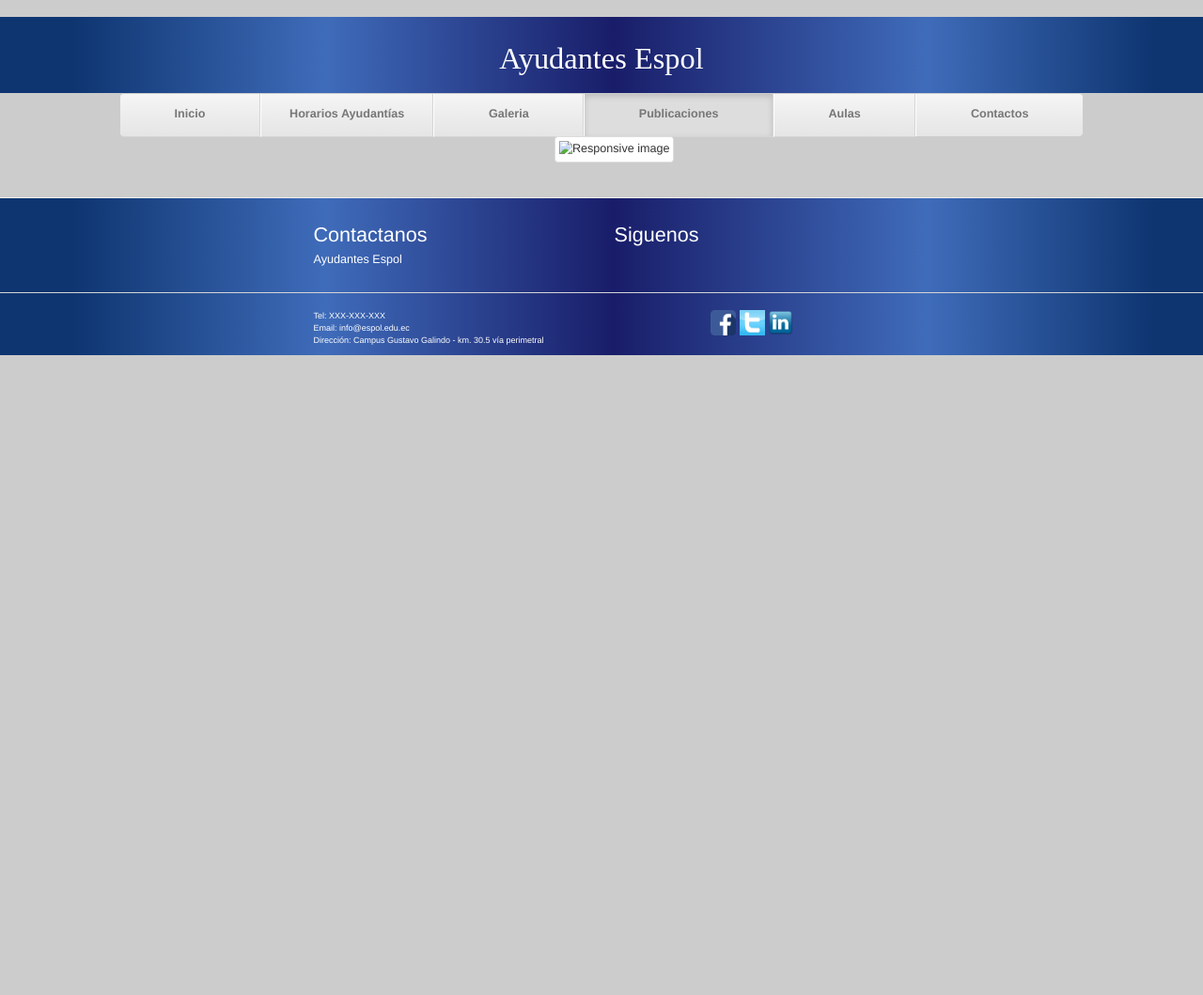
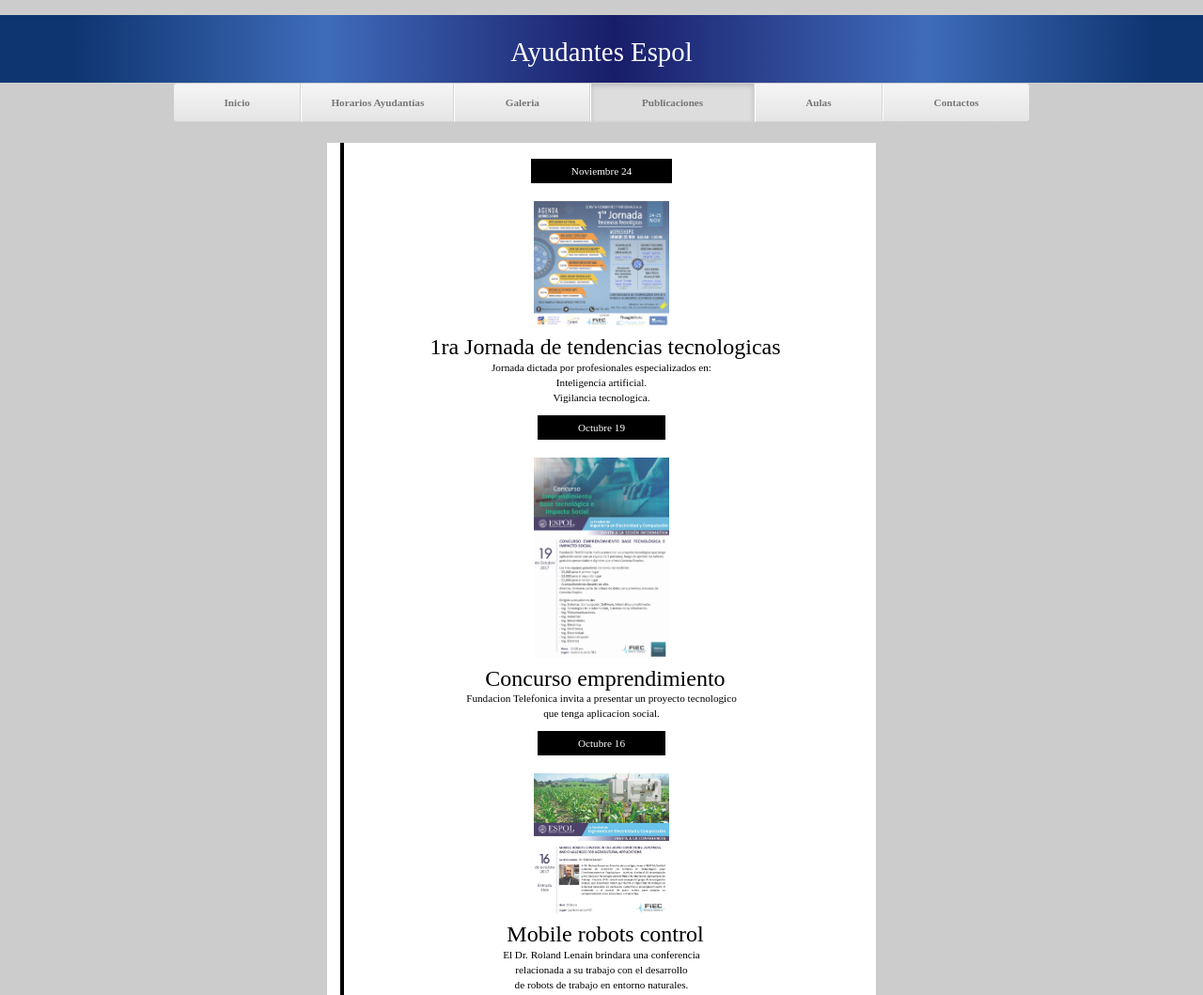
Before and after one commit to alfonsopulido13/Desarrollo-de-Aplicaciones-Web, a plain HTML site: page Proyecto_parcial/publicaciones.html in a window 1280 px wide. Shown: the top 1059 px of the page at 94% size. Before the commit the page ends 800 px from the top, so only its background shows below. Drawn offline with nearby package versions, Linux system fonts and the light colour scheme.

Commit message:
Actulizacion Signed-off-by: Daniel Torres <dstorres2011@hotmail.com>

```diff
--- a/Proyecto_parcial/css/estilo.css
+++ b/Proyecto_parcial/css/estilo.css
@@ -3,7 +3,7 @@ body {
   background: #ccc;
   text-align: center;
   padding-top: 20px;
-  zoom: 90%;
+  zoom: 80%;
 ;
 }
 
@@ -233,3 +233,7 @@ li.class_img_gallery{
 img.img_galeria{
   height: 100px;
 }
+
+div.class_publicaciones{
+  text-align: center;
+}
--- /dev/null
+++ b/Proyecto_parcial/css/recursos.css
@@ -0,0 +1,63 @@
+.header {
+    color: #36A0FF;
+    font-size: 27px;
+    padding: 10px;
+}
+
+.bigicon {
+    font-size: 35px;
+    color: #36A0FF;
+}
+
+.content-block span {
+	font-family: 'Narkisim';
+	color: #fff;
+	padding:5px 50px;
+	background-color: #000;
+	border-color: #000;
+	border-style: solid;
+}
+
+.content-block{
+
+	background-color: #fff;
+}
+
+.content-block .cd-timeline-img {
+	text-align: center;
+}
+
+.content-block h2, p, a{
+	text-align: center;
+	font-family: 'Narkisim';
+	color: #000;
+}
+
+.content-block p {
+	margin-bottom: 20px;
+}
+
+.content-block img{
+	margin-left: auto;
+	margin-right: auto;
+	width:200px;
+	padding: 10px;
+	opacity: 0.8;
+}
+
+#cd-timeline {
+  position: relative;
+  padding: 2em 2em;
+  margin-top: 2em;
+  margin-bottom: 2em;
+}
+
+#cd-timeline::before {
+  content: '';
+  position: absolute;
+  top: 0;
+  left: 18px;
+  height: 100%;
+  width: 4px;
+  background: #000;
+}
--- a/Proyecto_parcial/publicaciones.html
+++ b/Proyecto_parcial/publicaciones.html
@@ -7,7 +7,9 @@
     <link href="http://netdna.bootstrapcdn.com/bootstrap/3.0.0/css/bootstrap.min.css" rel="stylesheet">
     <script src="http://code.jquery.com/jquery-1.11.1.min.js"></script>
     <script src="http://netdna.bootstrapcdn.com/bootstrap/3.0.0/js/bootstrap.min.js"></script>
+    <link href="https://maxcdn.bootstrapcdn.com/font-awesome/4.4.0/css/font-awesome.min.css" rel="stylesheet"/>
     <link rel="stylesheet" href="css/estilo.css">
+    <link rel="stylesheet" type="text/css" href="css/recursos.css">
 
   </head>
 
@@ -32,20 +34,64 @@
           </nav>
         </div>
 
-        <div class="container">
-          <div class="row">
-            <div class="col-md-12">
-              <img src="imagen/foto_ini.png" class="img-fluid img-thumbnail" alt="Responsive image">
+        <div class="row">
+          <div class="col-sm-12">
+            <div class="col-sm-2"></div>
+            <div class="col-sm-8">
+            <div class="class_publicaciones">
+              <div class="content-section block">
+              <div class="content-block">
+                <section id="cd-timeline">
+                  <div class="cd-timeline-block">
+                    <span class="cd-date">Noviembre 24</span>
+                    <br /><br />
+                    <div class="cd-timeline-img">
+                      <img src="imagen/jornada-tend.png" alt="jornada tendencias" />
+                    </div> <!-- cd-timeline-img -->
+
+                    <div class="cd-timeline-content">
+                      <h2>1ra Jornada de tendencias tecnologicas</h2>
+                      <p>Jornada dictada por profesionales especializados en:<br />Inteligencia artificial.<br />Vigilancia tecnologica.</p>
+                      <!--<a href="#0" class="cd-read-more">Leer más</a>-->
+                    </div>
+                  </div>
+
+
+                  <div class="cd-timeline-block">
+                    <span class="cd-date">Octubre 19</span>
+                    <br /><br />
+                    <div class="cd-timeline-img">
+                      <img src="imagen/emprend.png" alt="concurso de emprendimiento" />
+                    </div> <!-- cd-timeline-img -->
+
+                    <div class="cd-timeline-content">
+                      <h2>Concurso emprendimiento</h2>
+                      <p>Fundacion Telefonica invita a presentar un proyecto tecnologico <br>que tenga aplicacion social.</p>
+                    </div>
+                  </div>
+
+
+                  <div class="cd-timeline-block">
+                    <span class="cd-date">Octubre 16</span>
+                    <br /><br />
+                    <div class="cd-timeline-img">
+                      <img src="imagen/conferencia.png" alt="conferencia" />
+                    </div>
+
+                    <div class="cd-timeline-content">
+                      <h2>Mobile robots control</h2>
+                      <p>El Dr. Roland Lenain brindara una conferencia <br> relacionada a su trabajo con el desarrollo <br>
+                      de robots de trabajo en entorno naturales.</p>
+                    </div>
+                  </div>
+
+
+                </section>
+              </div>
             </div>
           </div>
-        </div>
-
-        <div class="row">
-          <div class="col-sm-12">
-            <div class="border_principal">
-
-            </div>
           </div>
+          <div class="col-sm-2"></div>
         </div>
       </div>
 
```
Also changed, not shown: Proyecto_parcial/aulas.html (+1 -1 lines), Proyecto_parcial/index.html (+1 -1 lines), Proyecto_parcial/imagen/conferencia.png (added), Proyecto_parcial/imagen/emprend.png (added), Proyecto_parcial/imagen/foto_ini.jpg (renamed from Proyecto_parcial/imagen/espol-1200x600.jpg), Proyecto_parcial/imagen/jornada-tend.png (added), 1 other file.
